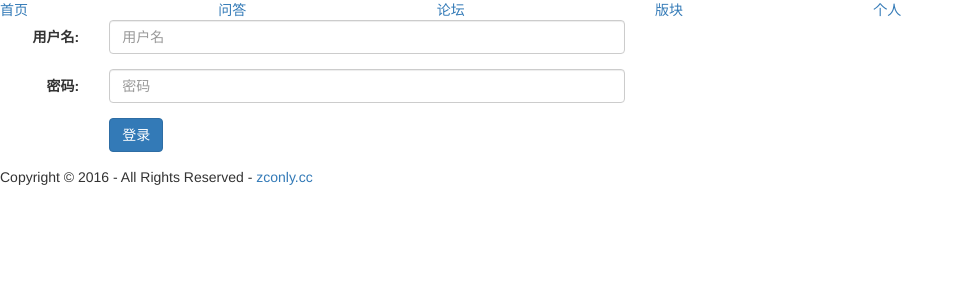
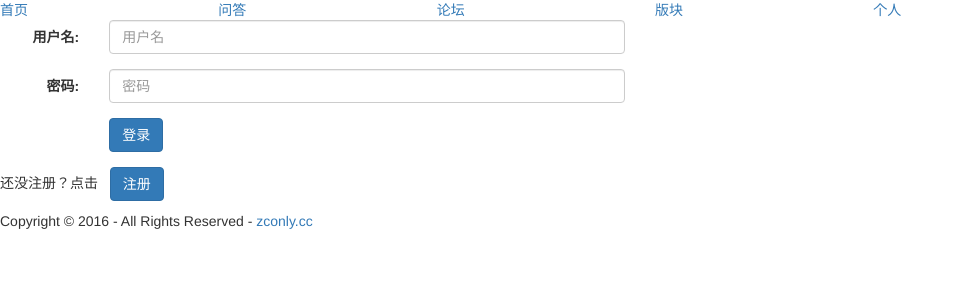
Before and after one commit to xzconly/only-forum, a Flask app: page /user/login in a window 1280 px wide. Shown: the top 300 px of the page, without its empty margins (0-964 px from the left). Run offline with Flask 2, Linux system fonts and the light colour scheme; some libraries are stand-ins or nearby versions.

Commit message:
添加注册按钮

```diff
--- a/templates/user/login.html
+++ b/templates/user/login.html
@@ -34,6 +34,7 @@
                 <button type="submit" class="btn btn-primary">登录</button>
             </div>
         </div>
+        <p>还没注册？点击&nbsp;&nbsp;&nbsp;<a href="{{ url_for('user.register') }}" class="btn btn-primary" role="button">注册</a></p>
     </div>
     </form>
 {% endblock %}
```
